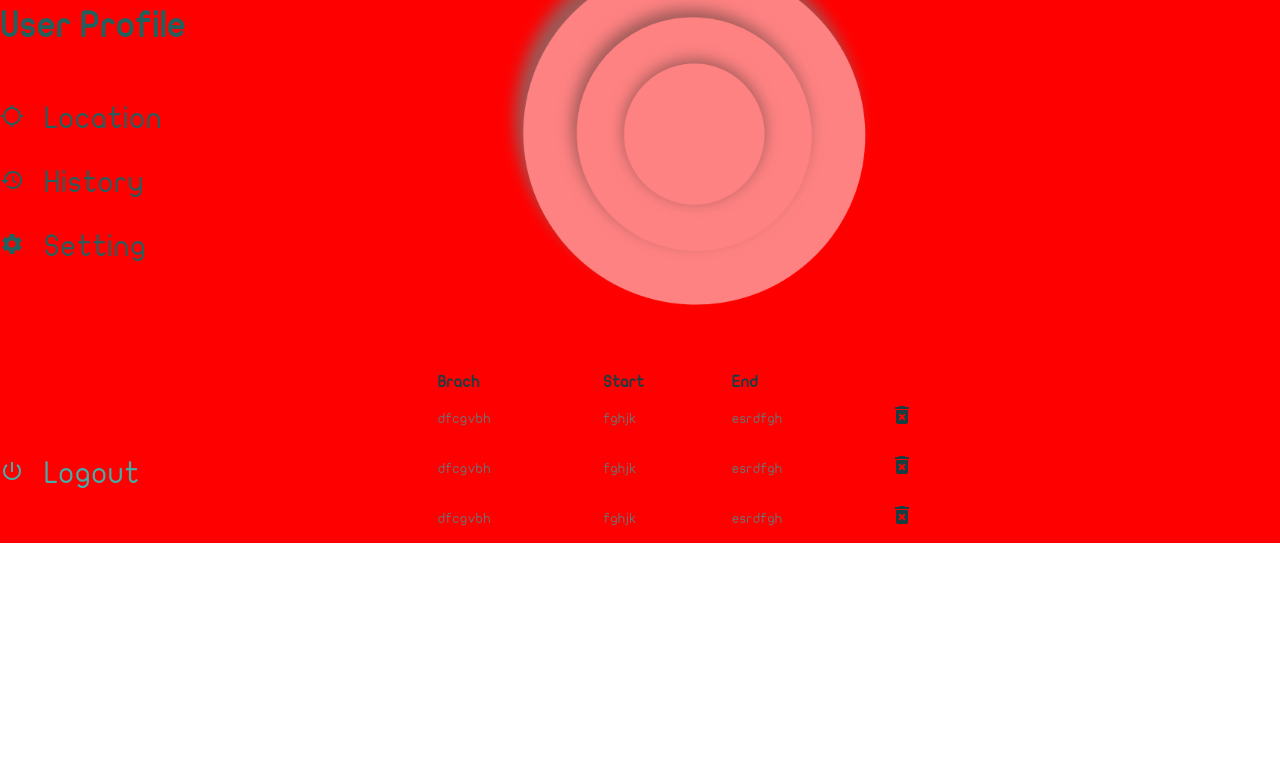
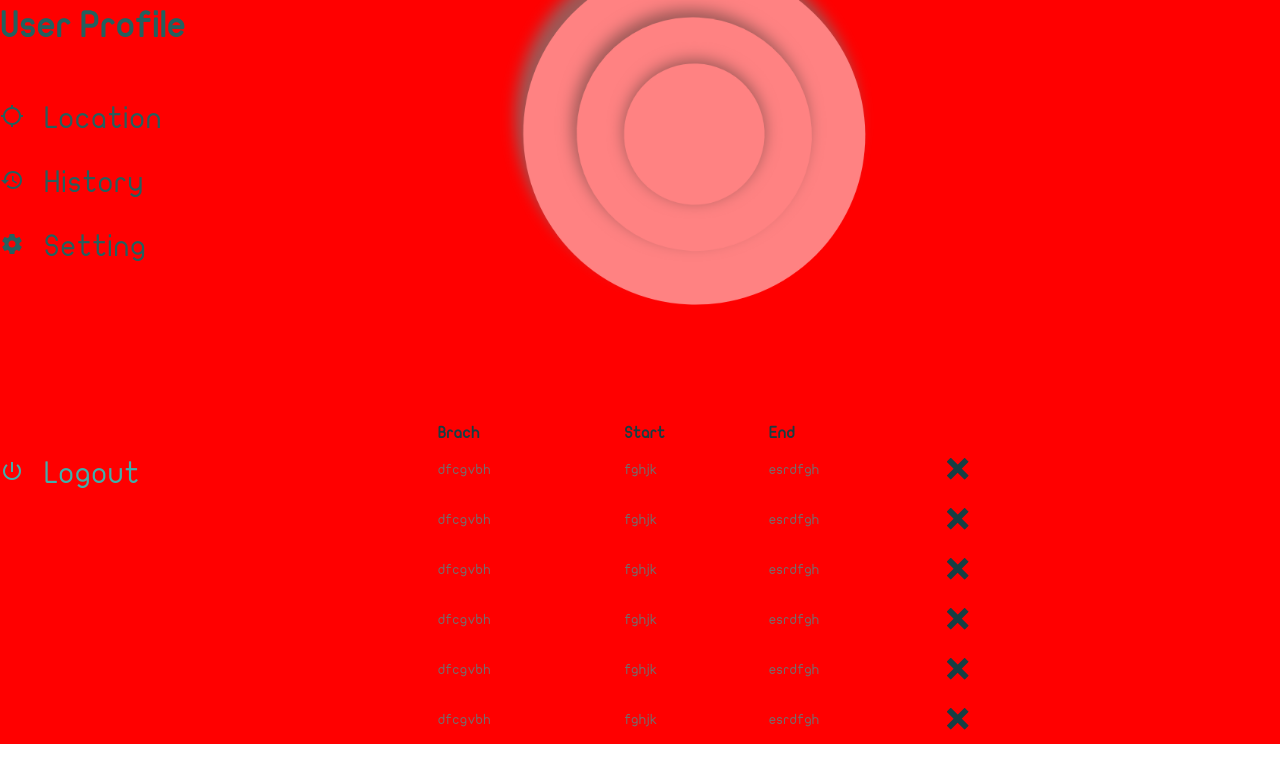
Before and after one commit to bolamsydhom/queue-system-frontEnd-2, an Angular app: page /profile/history in a window 1280 px wide. Shown: the top 782 px of the page. Built offline with nearby package versions, Linux system fonts and the light colour scheme.

Commit message:
fix user moduel

```diff
--- a/src/app/user-module/user-profile/history/history.component.html
+++ b/src/app/user-module/user-profile/history/history.component.html
@@ -1,18 +1,21 @@
-<app-profile-header></app-profile-header>
+<!-- <app-profile-header></app-profile-header> -->
 
-
-<div class="historyPageContainer  row">
+<div class="historyPageContainer row">
   <!-- sidebar -->
   <div class="sidebarContainer col-4">
-      <h1 class="title">User Profile</h1>
+    <h1 class="title">User Profile</h1>
 
-      <div class="sidebar">
-        <a routerLink="/profile/history"><span class="material-icons">location_searching </span>Location</a>
-        <a><span class="material-icons">history</span>History</a>
-        <a><span class="material-icons">settings</span>Setting</a>
-        <a class="Logout"><span class="material-icons">power_settings_new</span>Logout</a>
-      </div>
+    <div class="sidebar">
+      <a routerLink="/profile/history"
+        ><span class="material-icons">location_searching </span>Location</a
+      >
+      <a><span class="material-icons">history</span>History</a>
+      <a><span class="material-icons">settings</span>Setting</a>
+      <a class="Logout"
+        ><span class="material-icons">power_settings_new</span>Logout</a
+      >
     </div>
+  </div>
 
   <!-- ///////////////////////// -->
 
@@ -23,7 +26,9 @@
       alt=""
       loading="lazy"
     />
-    <table class="branches">
+
+    <div class="historyList"></div>
+    <table >
       <thead>
         <tr id="table-header">
           <th class="first">Brach</th>
@@ -38,9 +43,10 @@
           <td>fghjk</td>
           <td>esrdfgh</td>
           <td>
-            <span class="material-icons" (click)="test()">
-              delete_forever
-            </span>
+            <img
+              src="../../../assets/images/Icon metro-cross.png"
+              (click)="test()"
+            />
           </td>
         </tr>
         <tr class="branch">
@@ -48,9 +54,10 @@
           <td>fghjk</td>
           <td>esrdfgh</td>
           <td>
-            <span class="material-icons" (click)="test()">
-              delete_forever
-            </span>
+            <img
+              src="../../../assets/images/Icon metro-cross.png"
+              (click)="test()"
+            />
           </td>
         </tr>
         <tr class="branch">
@@ -58,9 +65,43 @@
           <td>fghjk</td>
           <td>esrdfgh</td>
           <td>
-            <span class="material-icons" (click)="test()">
-              delete_forever
-            </span>
+            <img
+              src="../../../assets/images/Icon metro-cross.png"
+              (click)="test()"
+            />
+          </td>
+        </tr>
+        <tr class="branch">
+          <td>dfcgvbh</td>
+          <td>fghjk</td>
+          <td>esrdfgh</td>
+          <td>
+            <img
+              src="../../../assets/images/Icon metro-cross.png"
+              (click)="test()"
+            />
+          </td>
+        </tr>
+        <tr class="branch">
+          <td>dfcgvbh</td>
+          <td>fghjk</td>
+          <td>esrdfgh</td>
+          <td>
+            <img
+              src="../../../assets/images/Icon metro-cross.png"
+              (click)="test()"
+            />
+          </td>
+        </tr>
+        <tr class="branch">
+          <td>dfcgvbh</td>
+          <td>fghjk</td>
+          <td>esrdfgh</td>
+          <td>
+            <img
+              src="../../../assets/images/Icon metro-cross.png"
+              (click)="test()"
+            />
           </td>
         </tr>
       </tbody>
--- a/src/app/user-module/user-profile/history/history.component.scss
+++ b/src/app/user-module/user-profile/history/history.component.scss
@@ -78,17 +78,14 @@ span{
       //z-index: ;
       width: 500px;
 height:500px;
-//background-color: red;
-// position: absolute;
-// top: -74.581543px;
-// left: 702px;
+
 margin-top: -8.2rem;
   }
 
 table {
     z-index: 1;
     width: 70%;
-//margin-top: -4.2rem;
+margin-top: -4.2rem;
 
   }
   .red{
@@ -124,3 +121,13 @@ tbody tr:hover {
   //margin-left: 8%;
 background-color: red;
 }
+
+.historyList{
+  overflow: auto;
+  width: auto;
+  height: 150px;
+  margin-top: -2rem;
+}::-webkit-scrollbar {
+  width: 0px;
+  background: transparent;
+}
--- a/src/app/user-module/user.module.ts
+++ b/src/app/user-module/user.module.ts
@@ -37,7 +37,7 @@ import { ProfileHeaderComponent } from './user-profile/profile-header/profile-he
   ],
   providers: [CitiesService,AreaService,BranchService,TicketService],
   exports: [ MaterialModule],
-  declarations: [ComapanyListingComponent, UserHeaderComponent, UserLocationComponent, CompanyServicesComponent, CompanyBranchComponent, UserTicketComponent, WarningComponent, InfoAlertComponent, ServeUserComponent, ProfileHeaderComponent]
+  declarations: [ComapanyListingComponent, UserHeaderComponent, UserLocationComponent, CompanyServicesComponent, CompanyBranchComponent, UserTicketComponent, WarningComponent, InfoAlertComponent, ServeUserComponent, ProfileHeaderComponent,HistoryComponent]
 
 })
 export class UserModule { }
```
Also changed, not shown: src/assets/images/Icon metro-cross.png (added).
